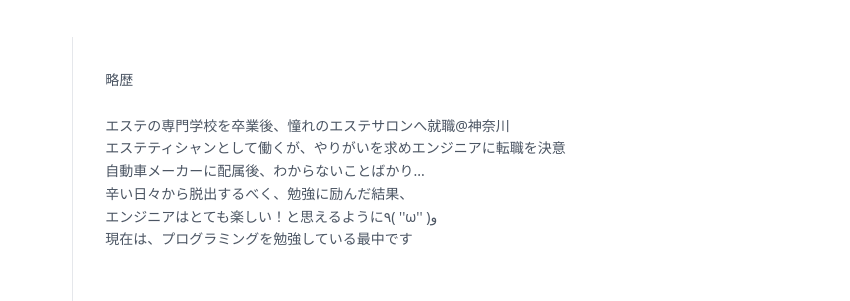
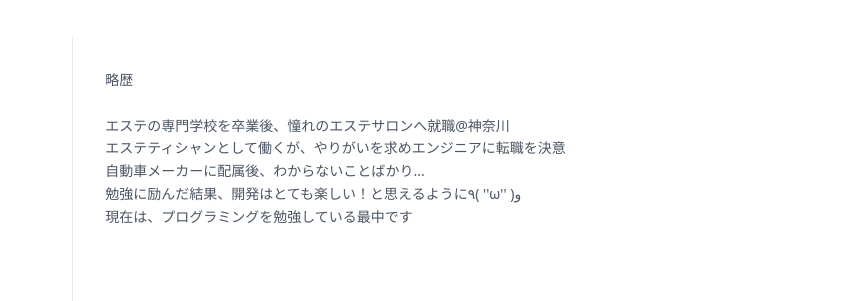
Before and after one commit to daintychicken/portfolio, a plain HTML site: page index.html in a window 1280 px wide. Shown: the part 423-724 px from the top of the page, 430-1280 px from the left. Drawn offline with nearby package versions, Linux system fonts and the light colour scheme.

Commit message:
Update index.html

```diff
--- a/index.html
+++ b/index.html
@@ -71,8 +71,7 @@
               エステの専門学校を卒業後、憧れのエステサロンへ就職@神奈川<br>
               エステティシャンとして働くが、やりがいを求めエンジニアに転職を決意<br>
               自動車メーカーに配属後、わからないことばかり...<br>
-              辛い日々から脱出するべく、勉強に励んだ結果、<br>
-              エンジニアはとても楽しい！と思えるように٩( ''ω'' )و<br>
+              勉強に励んだ結果、開発はとても楽しい！と思えるように٩( ''ω'' )و<br>
               現在は、プログラミングを勉強している最中です<br>
 
             </p>
```
